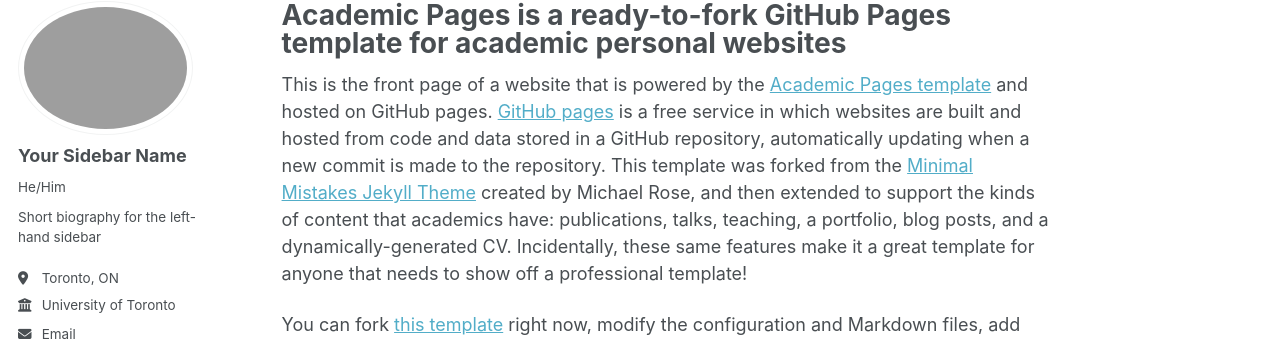
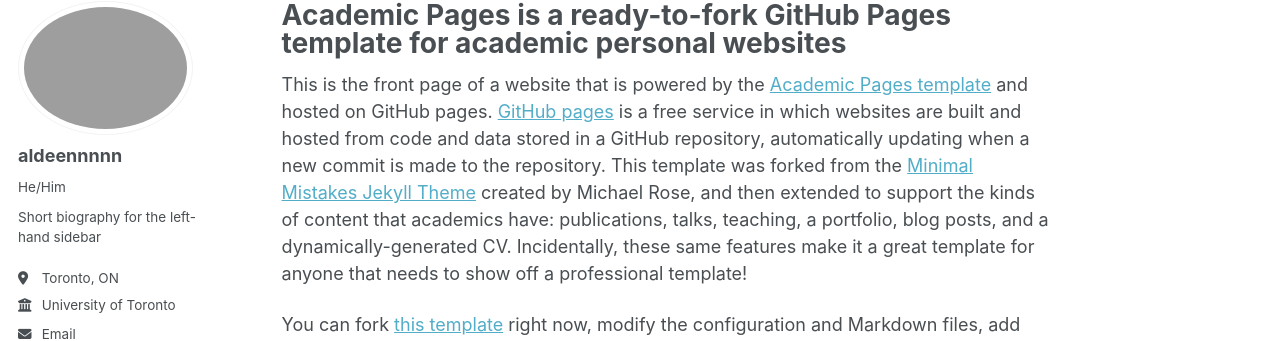
Before and after one commit to aldensova/aldensova.github.io, a Jekyll site: the page built from _pages/about.md, in a window 1280 px wide. Shown: the part 100-441 px from the top of the page. Built offline with Jekyll 4.4.1, drawn with Linux system fonts in a browser that asks for light colours; some web fonts are replaced; a script bundle is joined from its source files by our own code; library files that are not in the unit come from our copies.

Commit message:
Update _config.yml

```diff
--- a/_config.yml
+++ b/_config.yml
@@ -23,8 +23,8 @@
 #               Additional customization can be done by editing /_includes/author-profile.html
 author:
   # Biographic information
-  avatar           : "files/testpic.png"
-  name             : "Your Sidebar Name"
+  avatar           : "testpic.png"
+  name             : "aldeennnnn"
   pronouns         : "He/Him"
   bio              : "Short biography for the left-hand sidebar"
   location         : "Toronto, ON"
```
